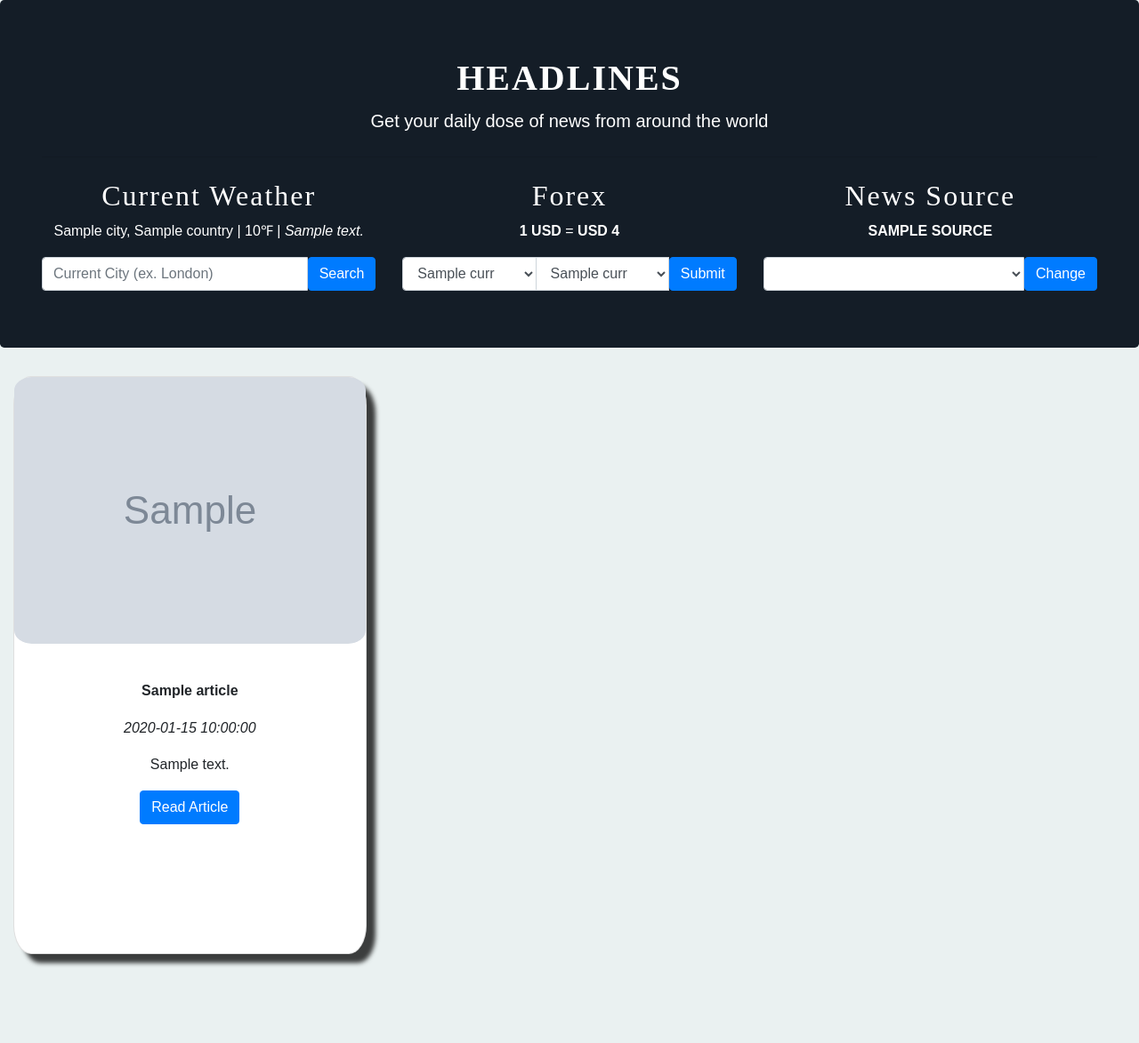
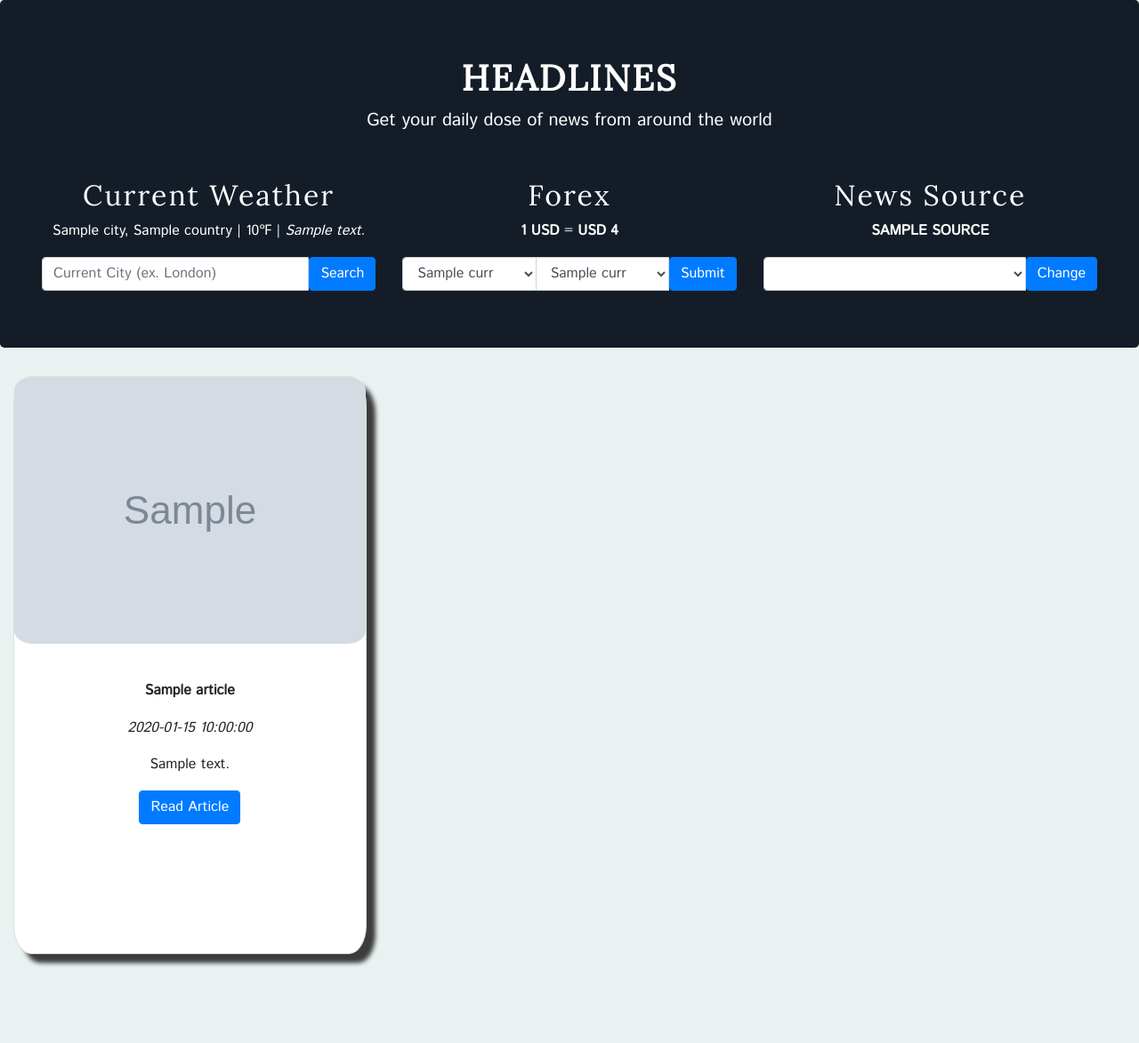
Before and after one commit to alchermd/headlines, a Flask app: template headlines/templates/index.html in a window 1280 px wide. Shown: the whole page at 89% size. Run offline with Flask 2, Linux system fonts and the light colour scheme; the template is opened without the code that fills it: most values are stand-ins (such as "Sample title", 1, 10 or a date in 2020); grey boxes marked "Sample" are stand-in pictures; lists and menus that the app fills with data are empty; parts of the project's set-up code (start-up, migrations or seed data) failed here and were passed over; some libraries are stand-ins or nearby versions.

Commit message:
Linked google fonts.

```diff
--- a/headlines/templates/layout.html
+++ b/headlines/templates/layout.html
@@ -7,6 +7,7 @@
     <title>{% block title %}{% endblock %}- Headlines</title>
 
     <link rel="stylesheet" href="https://bootswatch.com/4-alpha/yeti/bootstrap.min.css">
+    <link rel="stylesheet" href="https://fonts.googleapis.com/css?family=Istok+Web|Lora">
     <link rel="stylesheet" href="{{ url_for('static', filename='css/main.css') }}">
 </head>
 <body>
```
